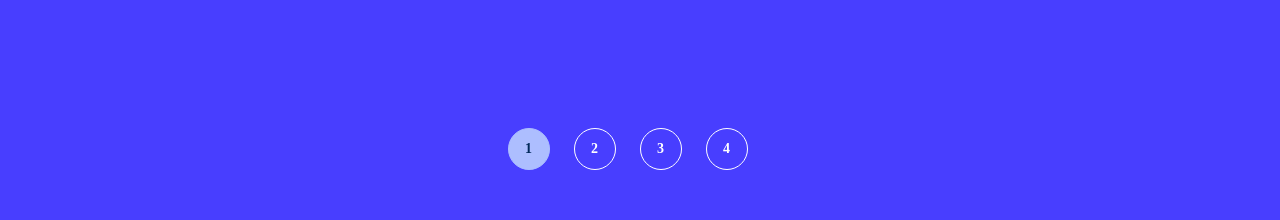
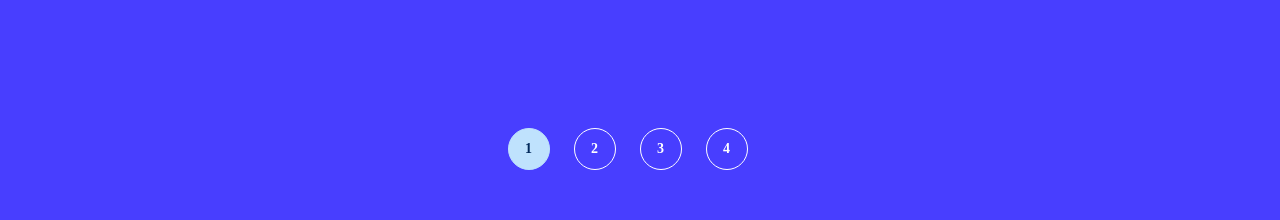
Before and after one commit to TomasScerbak/multistep-form, a React (Create React App) app: page / in a window 1280 px wide. Shown: the part 1180-1400 px from the top of the page. Built offline with nearby package versions, Linux system fonts and the light colour scheme.

Commit message:
added smooth 1s transition for circle with number component when user click on next button

```diff
--- a/src/components/UI/CircleWithNumber.module.css
+++ b/src/components/UI/CircleWithNumber.module.css
@@ -28,6 +28,7 @@
 
 .circle--active {
   color: var(--marine-blue);
-  background-color: var(--pastel-blue);
-  border: 1px solid var(--pastel-blue);
+  background-color: var(--light-blue);
+  border: 1px solid var(--light-blue);
+  transition: all 1s;
 }
```
